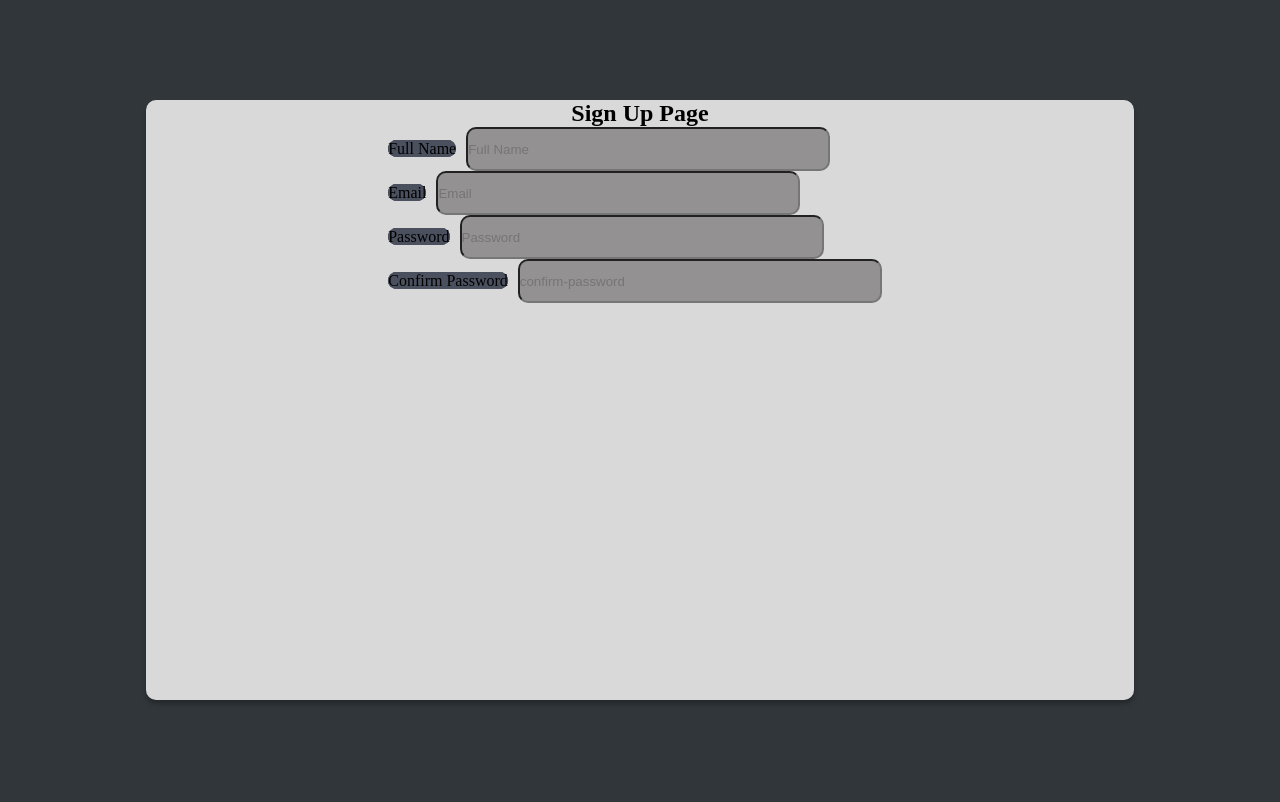
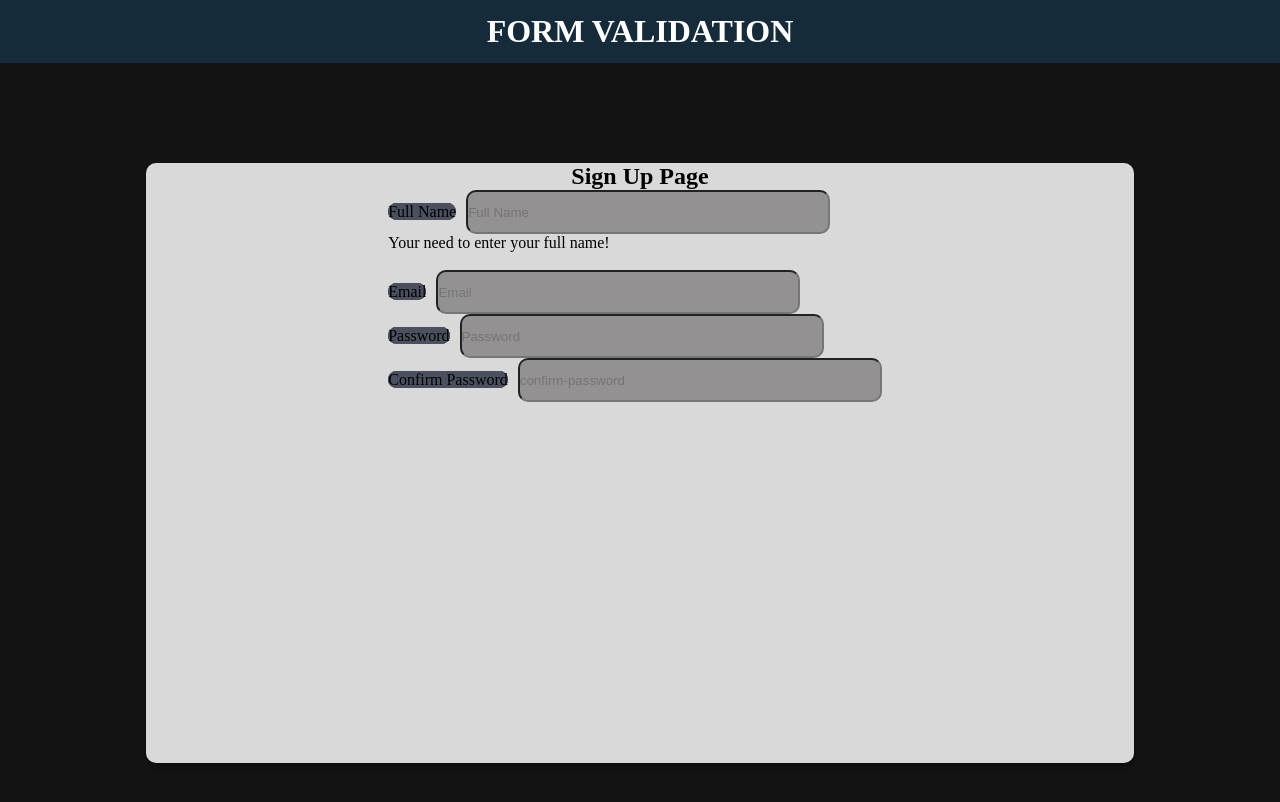
Before and after one commit to Youngbikalp/Task-15-Form-Validation-in-React, a React (Vite) app: page / in a window 1280 px wide. Shown: the top 802 px of the page. Built offline with nearby package versions, Linux system fonts and the light colour scheme.

Commit message:
header and header css and signup fullname error

```diff
--- a/src/app.css
+++ b/src/app.css
@@ -3,7 +3,7 @@
   padding: 0;
 }
 
-html,
+
 body {
-  background-color: hsl(204, 8%, 21%);
+  background-color: rgba(0, 0, 0, 0.925)
 }
--- a/src/app.jsx
+++ b/src/app.jsx
@@ -1,9 +1,15 @@
 import { useState } from "react";
 import "./app.css";
+import Header from "./components/header";
 import SignUpForm from "./components/signUpForm";
 
 function App() {
-  return <SignUpForm />;
+  return (
+    <div>
+      <Header />
+      <SignUpForm />
+    </div>
+  );
 }
 
 export default App;
--- /dev/null
+++ b/src/components/header.jsx
@@ -0,0 +1,11 @@
+import React from 'react'
+import styles from "../styles/header.module.css"
+function header() {
+  return (
+    <div className={styles.header}>
+      <h1>FORM VALIDATION</h1>
+    </div>
+  )
+}
+
+export default header
--- a/src/components/signUpForm.jsx
+++ b/src/components/signUpForm.jsx
@@ -1,48 +1,46 @@
-import React from "react";
+import React, { useState } from "react";
 import "../styles/signUpForm.css";
 function SignUpForm() {
+  const [errors, setErrors] = useState("");
   return (
     <div className="signUp-container">
       <div className="form-group">
         <h2 className="signUp">Sign Up Page</h2>
         <form>
-          <label htmlFor="fullName">Full Name</label>
+          <label for="fullName">Full Name</label>
           <input
             placeholder="Full Name"
             type="text"
             id="fullName"
             name="fullName"
-            required
+
           />
+          <div fullname="errors">
+            Your need to enter your full name!
+          </div>
+
           <br />
-          <label htmlFor="email">Email</label>
-          <input
-            placeholder="Email"
-            type="email"
-            id="email"
-            name="email"
-            required
-          />
+          <label for="email">Email</label>
+          <input placeholder="Email" type="email" id="email" name="email" />
           <br />
-          <label htmlFor="password">Password</label>
+          <label for="password">Password</label>
           <input
             placeholder="Password"
             type="password"
             id="password"
             name="email"
-            required
-          />{" "}
+          />
           <br />
-          <label htmlFor="confirm-pass">Confirm Password</label>
+          <label for="confirm-pass">Confirm Password</label>
           <input
             placeholder="confirm-password"
             type="password"
             id="confirm-pass"
             name="email"
-            required
+
           />
         </form>
-      </div>{" "}
+      </div>
       <br />
     </div>
   );
--- /dev/null
+++ b/src/styles/header.module.css
@@ -0,0 +1,12 @@
+
+.header {
+  background: rgba(22, 43, 57, 1);
+  color: rgba(255, 255, 255, 1);
+  display: flex;
+  align-items: center;
+  justify-content: center;
+  width: 100;
+  height: 63px;
+  top: 28px;
+  left: 733px;
+}
```
